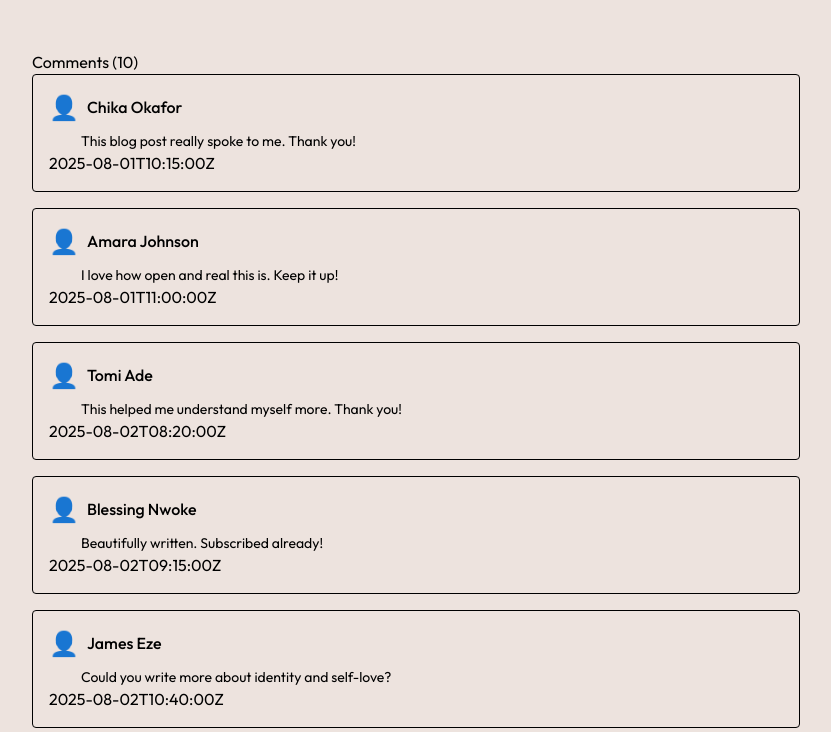
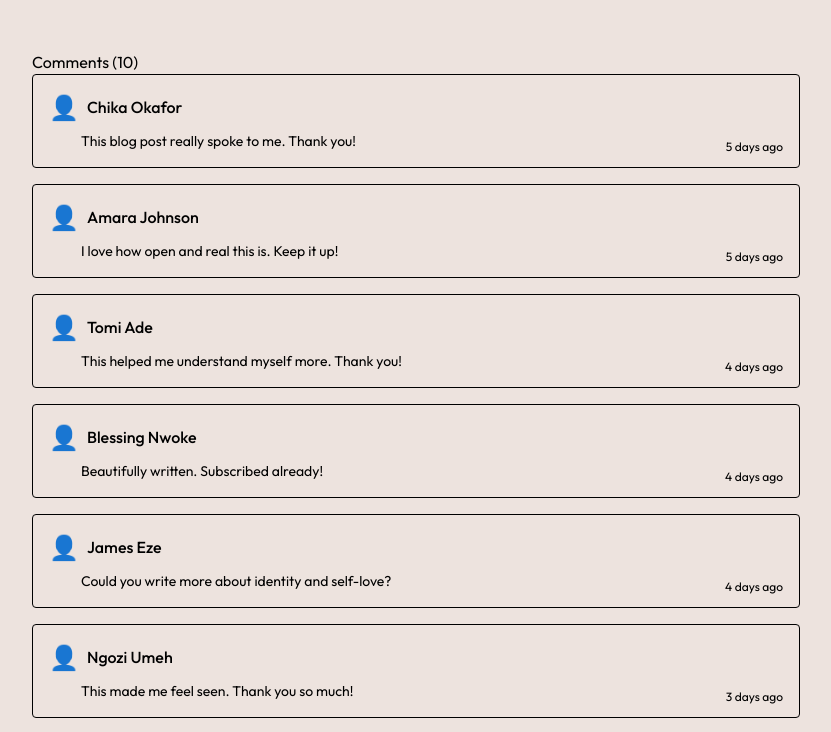
Before and after one commit to Ifechukwu-udechukwu/Gist-With-Adaora, a React (Vite) app in the folder client/: page /blog/1 in a window 1280 px wide. Shown: the part 1100-1832 px from the top of the page, without its empty margins (224-1055 px from the left). Built offline with nearby package versions, Linux system fonts and the light colour scheme.

Commit message:
adjusted the comments section

```diff
--- a/client/package.json
+++ b/client/package.json
@@ -11,6 +11,7 @@
   },
   "dependencies": {
     "@tailwindcss/vite": "^4.1.11",
+    "moment": "^2.30.1",
     "motion": "^12.23.12",
     "react": "^19.1.0",
     "react-dom": "^19.1.0",
--- a/client/src/pages/Blog.jsx
+++ b/client/src/pages/Blog.jsx
@@ -3,6 +3,7 @@ import {useParams} from "react-router-dom";
 import blogs from "../blogs";
 import NavBar from "../components/NavBar";
 import comments_data from "../comments_data";
+import moment from "moment";
 
 const Blog = () => {
 
@@ -58,7 +59,7 @@ const Blog = () => {
                                         <p className="font-medium">{item.name}</p>
                                       </div>
                                       <p className="text-sm max-w-md ml-8">{item.content}</p>
-                                      <div>{item.createdAt}</div>
+                                      <div className="absolute right-4 bottom-3 flex items-center gap-2 text-xs">{moment(item.createdAt).fromNow()}</div>
                                </div>
                         ))}
                        </div>
```
Also changed, not shown: 1 other file (tests, documents, lock files or other folders).
